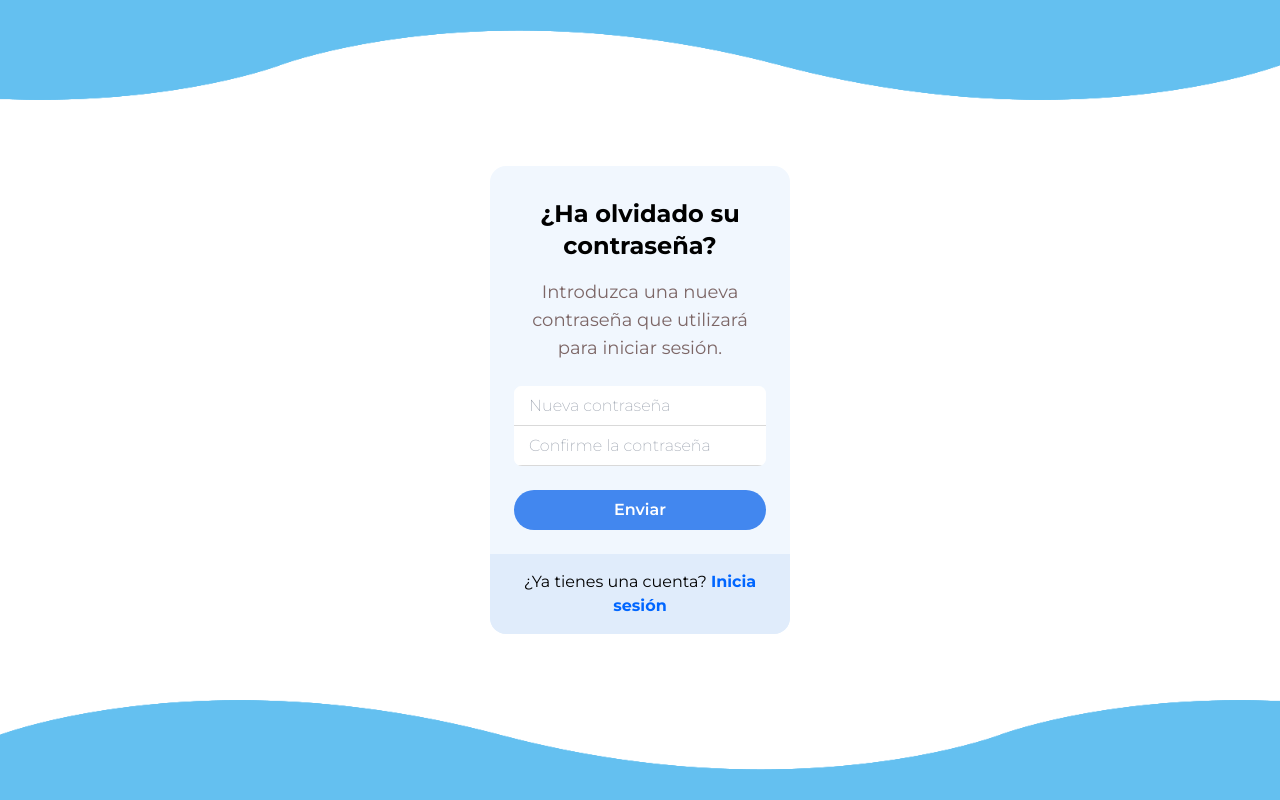
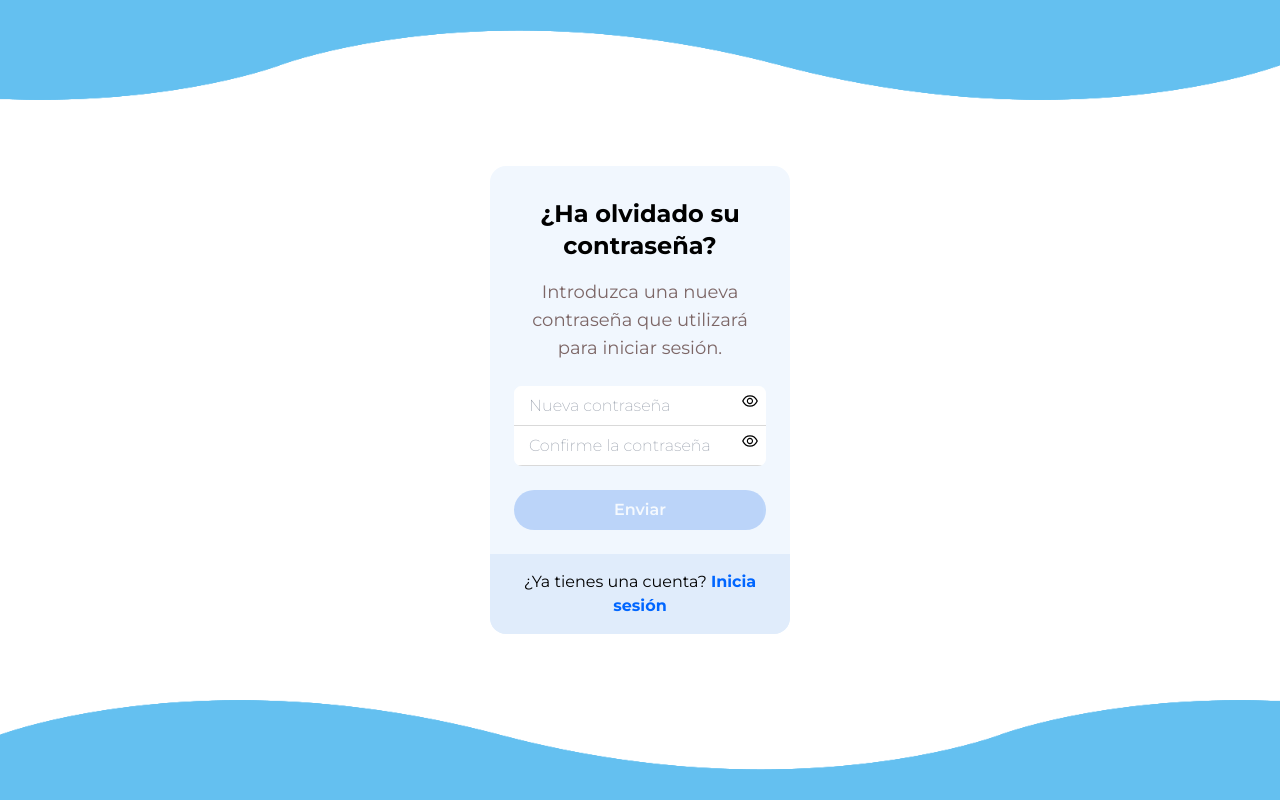
Before and after one commit to alanvviera/DentalSystem, a Next.js app: page /passwordforgot in a window 1280 px wide. Built offline with nearby package versions, Linux system fonts and the light colour scheme.

Commit message:
Added icon to show the password on the password forgot page

```diff
--- a/app/passwordforgot/page.jsx
+++ b/app/passwordforgot/page.jsx
@@ -7,18 +7,18 @@ import Background from "@/components/Background";
 import { useForm } from "@/hooks/useForm";
 
 export default function PasswordForgot() {
-  const { formState, onChange, cleanFields } = useForm({
+  const { password,confirmPassword,showPassword,showConfirmPassword, onChange, cleanFields } = useForm({
     password: "",
     confirmPassword: "",
     showPassword: false,
-    showConfirmPassword: false,
+    showConfirmPassword: false
   });
 
   const toggleShowPassword = () => {
     onChange({
       target: {
         name: "showPassword",
-        value: !formState.showPassword,
+        value: !showPassword,
       },
     });
   };
@@ -27,7 +27,7 @@ export default function PasswordForgot() {
     onChange({
       target: {
         name: "showConfirmPassword",
-        value: !formState.showConfirmPassword,
+        value: !showConfirmPassword,
       },
     });
   };
@@ -57,9 +57,10 @@ export default function PasswordForgot() {
         <article className="bg-secondary max-w-[300px] rounded-2xl overflow-hidden m-auto">
           {" "}
           <form
-            className="flex flex-col items-center justify-center gap-4 text-center pt-8 px-6 pb-6"
+            className="flex flex-col items-center justify-center gap-4 text-center pt-8 px-6 pb-6 group"
             onSubmit={handleSubmit}
             autoComplete="off"
+            noValidate
           >
             <header className="flex flex-col gap-4">
               {" "}
@@ -78,24 +79,24 @@ export default function PasswordForgot() {
               <section className="relative">
                 <article className="grid grid-cols-1">
                   <input
-                    className="outline-0 py-2 px-[15px] w-[100%] h-[40px] font-extralight border-b border-solid border-[#8080804c] bg-[#fff] pr-10"
-                    type={formState.showPassword ? "text" : "password"}
+                    className="outline-0 py-2 px-[15px] w-[100%] h-[40px] font-extralight border-b border-solid border-[#8080804c] bg-[#fff] pr-10 peer"
+                    type={showPassword ? "text" : "password"}
                     pattern="^(?=.*[A-Za-z])(?=.*\d)(?=.*[@$!%*#?&])[A-Za-z\d@$!%*#?&]{8,30}$"
                     placeholder="Nueva contraseña"
                     name="password"
-                    value={formState.password}
+                    value={password}
                     onChange={handlePasswordChange}
                     required
                   />
                   <FormTextError text="La contraseña debe contener mínimo ocho caracteres, una letra, un número y un carácter especial." />
-                  {formState.password && (
+                  { (
                     <button
                       className="absolute right-0 top-0 px-2 py-1 border rounded"
                       onClick={toggleShowPassword}
                       type="button"
                       style={{ border: "none" }}
                     >
-                      {formState.showPassword ? (
+                      {showPassword ? (
                         <EyeInvisibleOutlined />
                       ) : (
                         <EyeOutlined />
@@ -107,24 +108,24 @@ export default function PasswordForgot() {
               <section className="relative">
                 <article className="grid grid-cols-1">
                   <input
-                    className="outline-0 py-2 px-[15px] w-[100%] h-[40px] font-extralight border-b border-solid border-[#8080804c] bg-[#fff] pr-10"
-                    type={formState.showConfirmPassword ? "text" : "password"}
+                    className="outline-0 py-2 px-[15px] w-[100%] h-[40px] font-extralight border-b border-solid border-[#8080804c] bg-[#fff] pr-10 peer"
+                    type={showConfirmPassword ? "text" : "password"}
                     pattern="^(?=.*[A-Za-z])(?=.*\d)(?=.*[@$!%*#?&])[A-Za-z\d@$!%*#?&]{8,30}$"
                     placeholder="Confirme la contraseña"
                     name="confirmPassword"
-                    value={formState.confirmPassword}
+                    value={confirmPassword}
                     onChange={handleConfirmPasswordChange}
                     required
                   />
                   <FormTextError text="La contraseña debe contener mínimo ocho caracteres, una letra, un número y un carácter especial." />
-                  {formState.confirmPassword && (
+                  {(
                     <button
                       className="absolute right-0 top-0 px-2 py-1 border rounded"
                       onClick={toggleShowConfirmPassword}
                       type="button"
                       style={{ border: "none" }}
                     >
-                      {formState.showConfirmPassword ? (
+                      {showConfirmPassword ? (
                         <EyeInvisibleOutlined />
                       ) : (
                         <EyeOutlined />
@@ -134,7 +135,7 @@ export default function PasswordForgot() {
                 </article>
               </section>
             </section>
-            <button className="bg-primary text-white w-full h-10 pt-2 pb-2 border-0 overflow-hidden rounded-3xl text-base font-semibold cursor-pointer transition-all ease-in-out duration-1000 hover:bg-[#005ce6]">
+            <button disabled className="bg-primary text-white w-full h-10 pt-2 pb-2 border-0 overflow-hidden rounded-3xl text-base font-semibold cursor-pointer transition-all ease-in-out duration-1000 hover:bg-[#005ce6] group-invalid:pointer-events-none group-invalid:opacity-30">
               Enviar
             </button>
           </form>
--- a/hooks/useForm.jsx
+++ b/hooks/useForm.jsx
@@ -16,7 +16,7 @@ export const useForm = (initialForm = {}) => {
   };
 
   return {
-    formState,
+    ...formState,
     onChange,
     cleanFields,
   };
```
